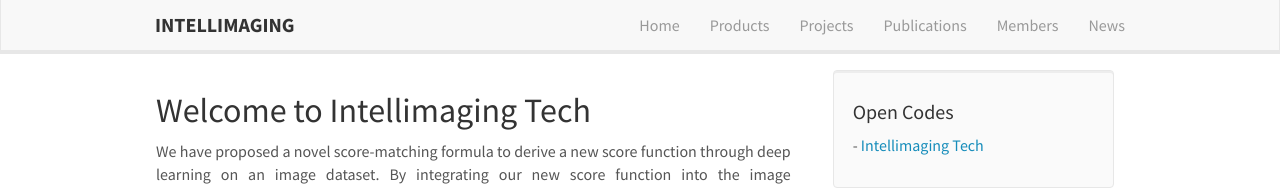
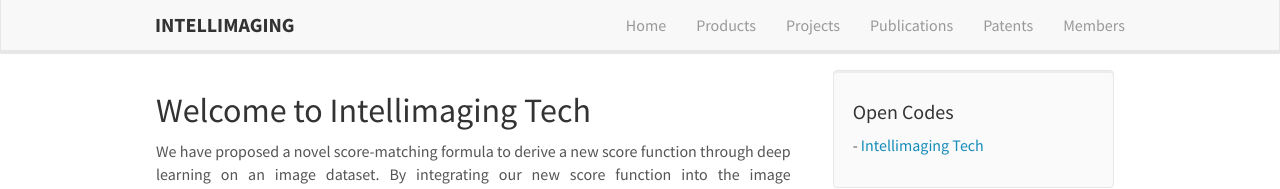
Before and after one commit to intellimaging/intellimaging.github.io, a Jekyll site: the page built from _pages/home.md, in a window 1280 px wide. Shown: the top 189 px of the page. Built offline with Jekyll 4.4.1, drawn with Linux system fonts in a browser that asks for light colours.

Commit message:
Update header.html

```diff
--- a/_includes/header.html
+++ b/_includes/header.html
@@ -16,8 +16,8 @@
 		<li><a href="{{ site.url }}{{ site.baseurl }}/products">Products</a></li>
 		<li><a href="{{ site.url }}{{ site.baseurl }}/projects">Projects</a></li>
 		<li><a href="{{ site.url }}{{ site.baseurl }}/publications">Publications</a></li>
+		<li><a href="{{ site.url }}{{ site.baseurl }}/multimedia">Patents</a></li>
 		<li><a href="{{ site.url }}{{ site.baseurl }}/members">Members</a></li>
-		<li><a href="{{ site.url }}{{ site.baseurl }}/multimedia">News</a></li>
 	  </ul>
 	</div>
   </div>
```
